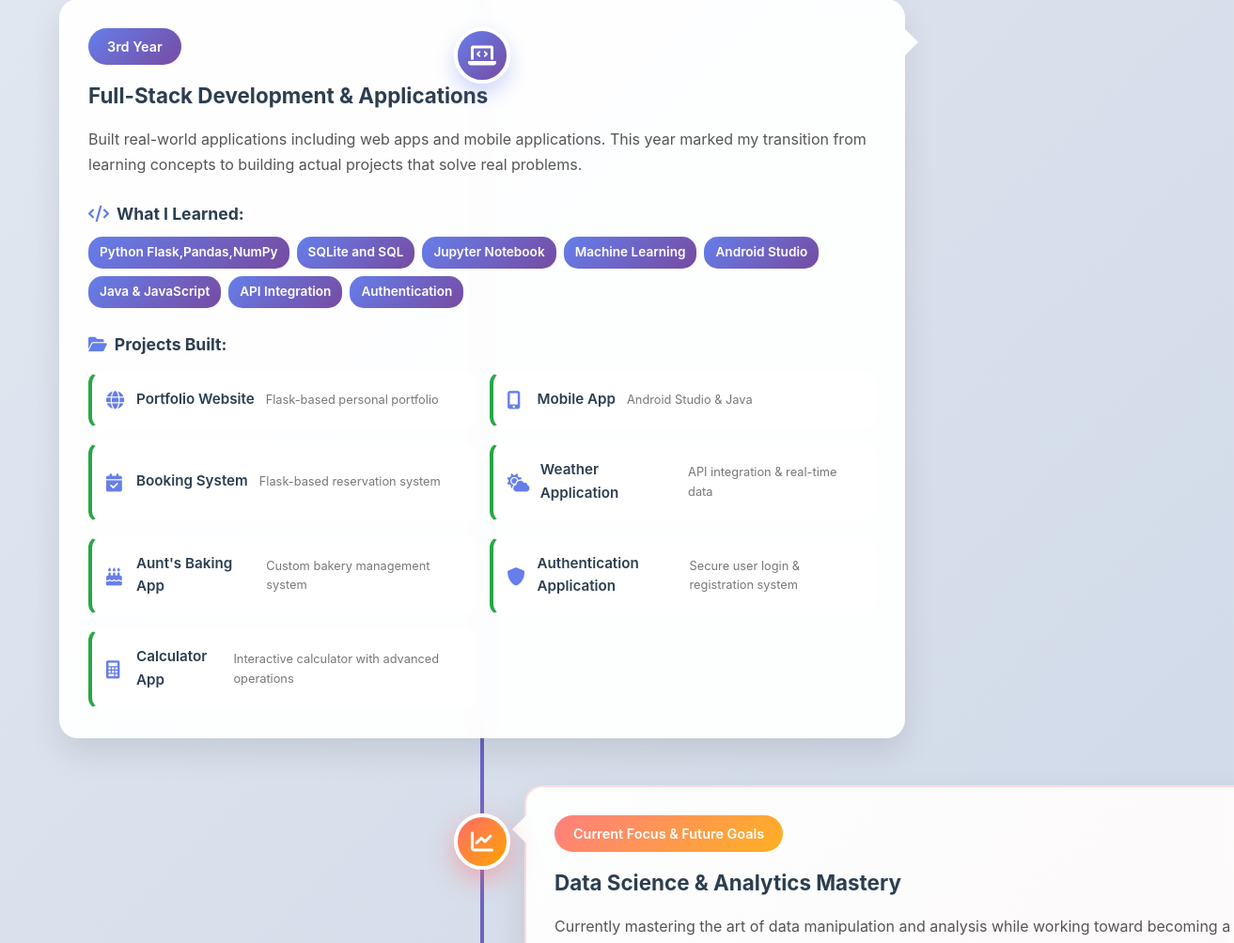
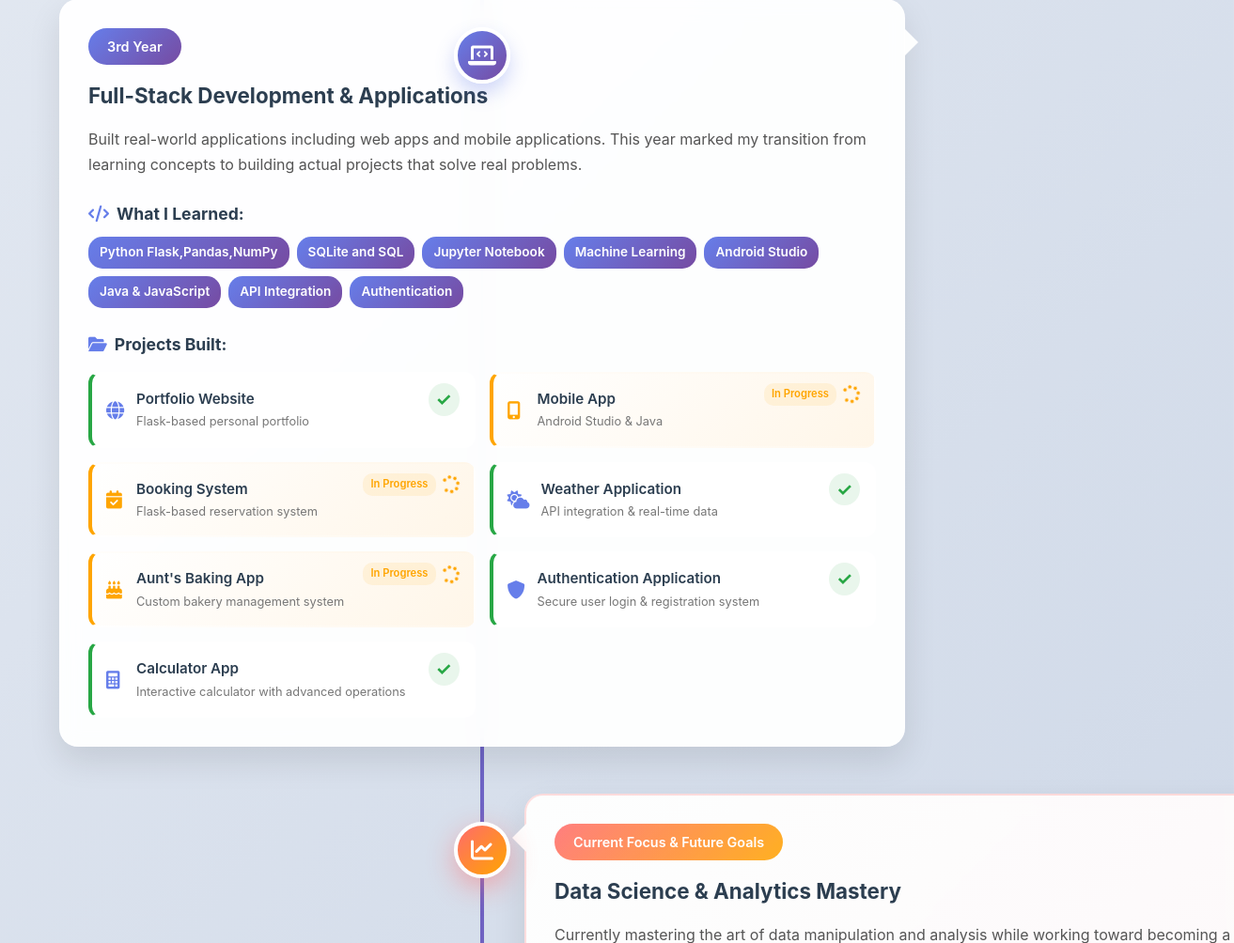
Before and after one commit to 0698113787/Portfolio_with_admin_cause_email_dont_work, a Flask app: page / in a window 1600 px wide; the page is wider, and only the part inside the window is pictured. Shown: the part 2438-3442 px from the top of that part at 94% size, without its empty margins (287-1600 px from the left). Run offline with Flask 3, Linux system fonts and the light colour scheme.

Commit message:
loading the upcoming projects

```diff
--- a/static/home.css
+++ b/static/home.css
@@ -597,20 +597,71 @@ body {
     background: rgba(255, 255, 255, 0.95);
 }
 
+/* Project Info Container */
+.project-info {
+    display: flex;
+    flex-direction: column;
+    flex: 1;
+}
+
+/* Completed Projects */
 .project-link.completed {
     border-left: 4px solid #28a745;
 }
 
 .project-link.completed::after {
-   /* content: '✓';*/
+    content: '✓';
     position: absolute;
-    top: 5px;
-    right: 10px;
+    top: 10px;
+    right: 15px;
     color: #28a745;
     font-weight: bold;
-    font-size: 0.8rem;
+    font-size: 1.2rem;
+    background: rgba(40, 167, 69, 0.1);
+    padding: 2px 8px;
+    border-radius: 50%;
 }
 
+/* Loading/In Progress Projects */
+.project-link.loading {
+    border-left: 4px solid #ffa500;
+    background: linear-gradient(135deg, rgba(255, 255, 255, 0.9), rgba(255, 245, 230, 0.9));
+    cursor: default;
+    pointer-events: none;
+}
+
+.loading-indicator {
+    position: absolute;
+    top: 10px;
+    right: 15px;
+    color: #ffa500;
+    font-size: 1.2rem;
+    display: flex;
+    align-items: center;
+    gap: 5px;
+}
+
+.loading-indicator::before {
+    content: 'In Progress';
+    font-size: 0.7rem;
+    font-weight: 600;
+    background: rgba(255, 165, 0, 0.1);
+    padding: 3px 8px;
+    border-radius: 10px;
+    color: #ffa500;
+}
+
+/* Loading animation */
+@keyframes spin {
+    0% { transform: rotate(0deg); }
+    100% { transform: rotate(360deg); }
+}
+
+.project-link.loading .fa-spinner {
+    animation: spin 1s linear infinite;
+}
+
+/* Future Projects */
 .project-link.future {
     border-left: 4px solid #ff6b6b;
     opacity: 0.9;
@@ -619,15 +670,19 @@ body {
 .project-link.future::after {
     content: '⏳';
     position: absolute;
-    top: 5px;
-    right: 10px;
-    font-size: 0.8rem;
+    top: 10px;
+    right: 15px;
+    font-size: 1.2rem;
 }
 
 .project-link i {
     font-size: 1.2rem;
     color: #667eea;
     min-width: 20px;
+}
+
+.project-link.loading i:first-child {
+    color: #ffa500;
 }
 
 .project-link.future i {
@@ -832,6 +887,11 @@ body {
     .skill-tags {
         justify-content: center;
     }
+
+    .loading-indicator {
+        position: static;
+        margin-left: auto;
+    }
 }
 
 @media (max-width: 480px) {
@@ -862,9 +922,20 @@ body {
         align-items: flex-start;
         gap: 8px;
         text-align: left;
+        padding-right: 50px;
     }
 
-    .project-link i {
-        align-self: center;
+    .project-link i:first-child {
+        align-self: flex-start;
+    }
+
+    .loading-indicator::before {
+        font-size: 0.65rem;
+    }
+
+    .project-link.completed::after,
+    .project-link.future::after {
+        top: 15px;
+        right: 10px;
     }
 }
--- a/templates/home.html
+++ b/templates/home.html
@@ -194,38 +194,61 @@
                                     <div class="project-grid">
                                         <a href="https://mgazi-portfolio.onrender.com" class="project-link completed">
                                             <i class="fas fa-globe"></i>
+                                            <div class="project-info">
                                                 <span class="project-title">Portfolio Website</span>
                                                 <span class="project-desc">Flask-based personal portfolio</span>
+                                            </div>
                                         </a>
-                                        <a href="#" class="project-link completed">
+                                        <div class="project-link loading">
                                             <i class="fas fa-mobile-alt"></i>
+                                            <div class="project-info">
                                                 <span class="project-title">Mobile App</span>
                                                 <span class="project-desc">Android Studio & Java</span>
-                                        </a>
-                                        <a href="#" class="project-link completed">
+                                            </div>
+                                            <span class="loading-indicator">
+                                                <i class="fas fa-spinner fa-spin"></i>
+                                            </span>
+                                        </div>
+                                        <div class="project-link loading">
                                             <i class="fas fa-calendar-check"></i>
+                                            <div class="project-info">
                                                 <span class="project-title">Booking System</span>
                                                 <span class="project-desc">Flask-based reservation system</span>
-                                        </a>
+                                            </div>
+                                            <span class="loading-indicator">
+                                                <i class="fas fa-spinner fa-spin"></i>
+                                            </span>
+                                        </div>
                                         <a href="https://weather-app-2-bwoz.onrender.com" class="project-link completed">
                                             <i class="fas fa-cloud-sun"></i>
+                                            <div class="project-info">
                                                 <span class="project-title">Weather Application</span>
                                                 <span class="project-desc">API integration & real-time data</span>
+                                            </div>
                                         </a>
-                                        <a href="#" class="project-link completed">
+                                        <div class="project-link loading">
                                             <i class="fas fa-birthday-cake"></i>
+                                            <div class="project-info">
                                                 <span class="project-title">Aunt's Baking App</span>
                                                 <span class="project-desc">Custom bakery management system</span>
-                                        </a>
+                                            </div>
+                                            <span class="loading-indicator">
+                                                <i class="fas fa-spinner fa-spin"></i>
+                                            </span>
+                                        </div>
                                         <a href="https://registeration-and-login-auth.onrender.com" class="project-link completed">
                                             <i class="fas fa-shield-alt"></i>
+                                            <div class="project-info">
                                                 <span class="project-title">Authentication Application</span>
                                                 <span class="project-desc">Secure user login & registration system</span>
+                                            </div>
                                         </a>
                                         <a href="https://claculator-7k5f.onrender.com" class="project-link completed">
                                             <i class="fas fa-calculator"></i>
+                                            <div class="project-info">
                                                 <span class="project-title">Calculator App</span>
                                                 <span class="project-desc">Interactive calculator with advanced operations</span>
+                                            </div>
                                         </a>
                                     </div>
                                 </div>
@@ -345,21 +368,36 @@
                                 <div class="project-links">
                                     <h4><i class="fas fa-folder-open"></i> Upcoming Projects:</h4>
                                     <div class="project-grid">
-                                        <a href="#" class="project-link future">
+                                        <div class="project-link loading">
                                             <i class="fas fa-chart-bar"></i>
+                                            <div class="project-info">
                                                 <span class="project-title">Data Analytics Dashboard</span>
                                                 <span class="project-desc">Interactive visualization platform</span>
-                                        </a>
-                                        <a href="#" class="project-link future">
+                                            </div>
+                                            <span class="loading-indicator">
+                                                <i class="fas fa-spinner fa-spin"></i>
+                                            </span>
+                                        </div>
+                                        <div class="project-link loading">
                                             <i class="fas fa-robot"></i>
+                                            <div class="project-info">
                                                 <span class="project-title">AI-Powered Tool</span>
                                                 <span class="project-desc">Machine learning application</span>
-                                        </a>
-                                        <a href="#" class="project-link future">
+                                            </div>
+                                            <span class="loading-indicator">
+                                                <i class="fas fa-spinner fa-spin"></i>
+                                            </span>
+                                        </div>
+                                        <div class="project-link loading">
                                             <i class="fas fa-briefcase"></i>
+                                            <div class="project-info">
                                                 <span class="project-title">Professional Portfolio</span>
                                                 <span class="project-desc">Comprehensive data analyst showcase</span>
-                                        </a>
+                                            </div>
+                                            <span class="loading-indicator">
+                                                <i class="fas fa-spinner fa-spin"></i>
+                                            </span>
+                                        </div>
                                     </div>
                                 </div>
 
@@ -468,7 +506,9 @@
         // Project link hover effects
         document.querySelectorAll('.project-link').forEach(link => {
             link.addEventListener('mouseenter', function() {
+                if (!this.classList.contains('loading')) {
                     this.style.transform = 'translateY(-5px) scale(1.02)';
+                }
             });
 
             link.addEventListener('mouseleave', function() {
```
Lines whose indentation alone changed are shown as unchanged.
